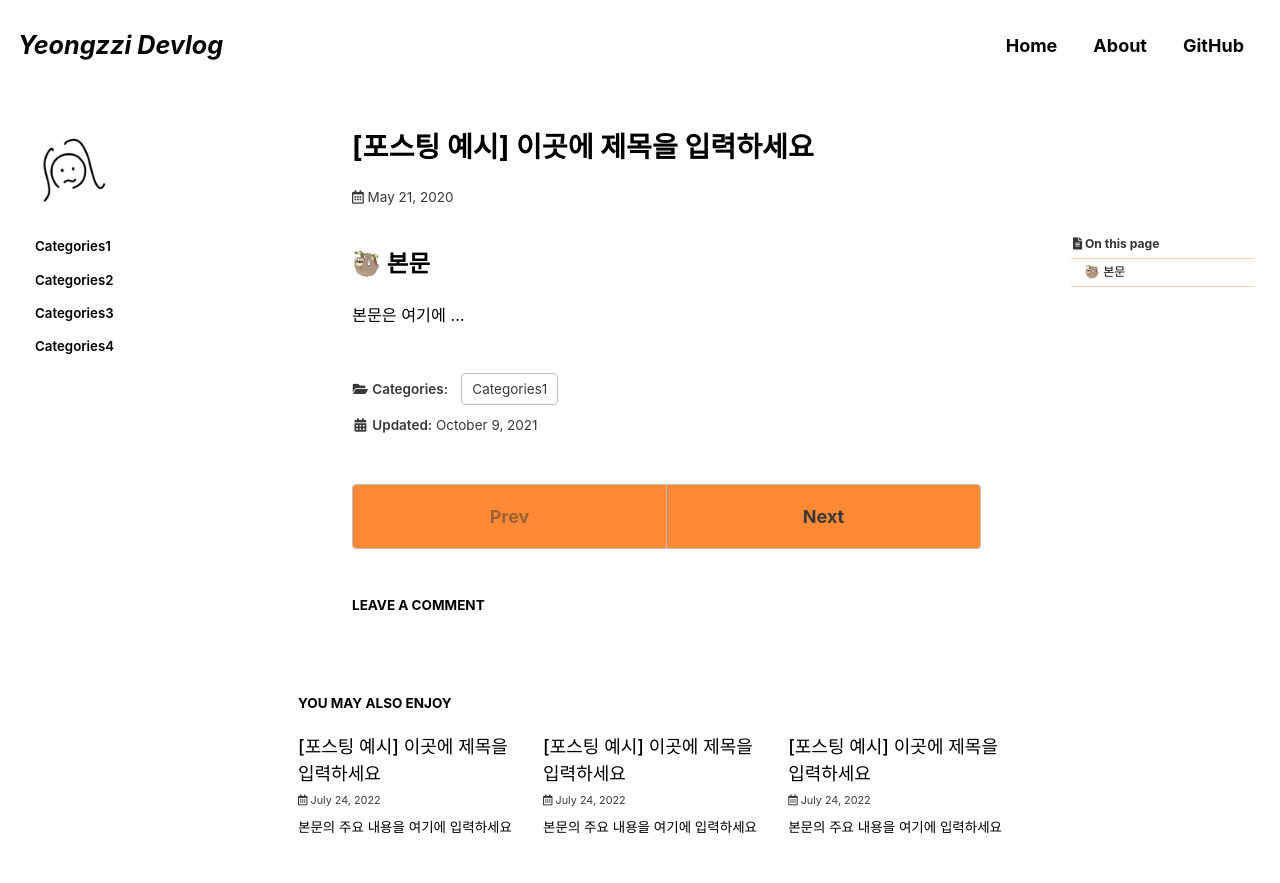
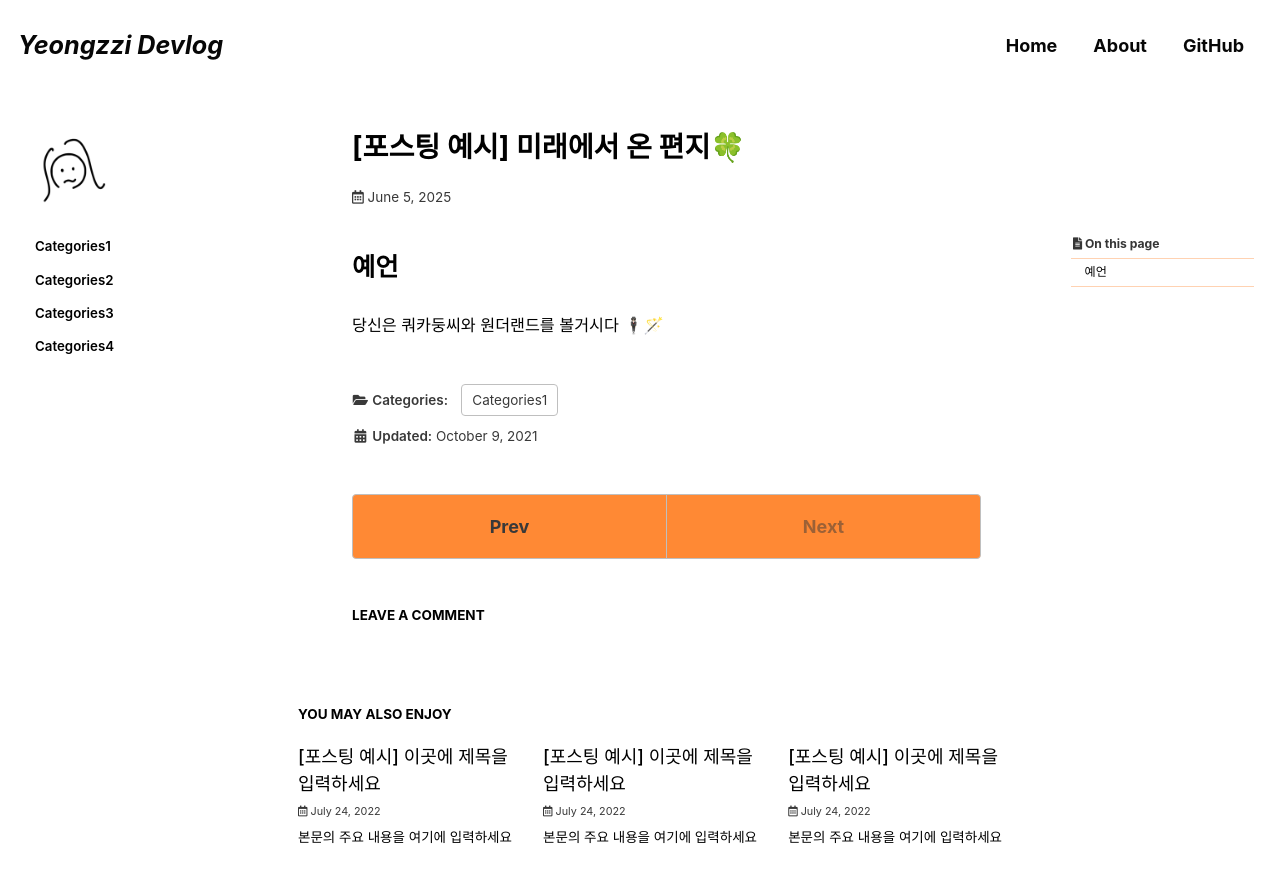
Before and after one commit to yeongzzi/yeongzzi.github.io, a Jekyll site: the page built from _posts/2022-07-24-categories-post-name-here.md, in a window 1280 px wide and 900 px high. Shown: the top 883 px of the window. Built offline with Jekyll 4.4.1, drawn with Linux system fonts in a browser that asks for light colours; cached includes are drawn as plain includes; some web fonts are replaced; comment, search, counter and statistics services are not loaded.

Commit message:
Update 2022-07-24-categories-post-name-here.md

```diff
--- a/_posts/2022-07-24-categories-post-name-here.md
+++ b/_posts/2022-07-24-categories-post-name-here.md
@@ -1,6 +1,6 @@
 ---
-title: "[포스팅 예시] 이곳에 제목을 입력하세요"
-excerpt: "본문의 주요 내용을 여기에 입력하세요"
+title: "[포스팅 예시] 미래에서 온 편지🍀"
+excerpt: "쿼카둥씨🕴🏻"
 
 categories:
   - Categories1
@@ -12,10 +12,10 @@ permalink: /categories1/post-name-here/
 toc: true
 toc_sticky: true
 
-date: 2020-05-21
+date: 2025-06-05
 last_modified_at: 2021-10-09
 ---
 
-## 🦥 본문
 
-본문은 여기에 ...
+# 예언
+당신은 쿼카둥씨와 원더랜드를 볼거시다 🕴🏻🪄
```
